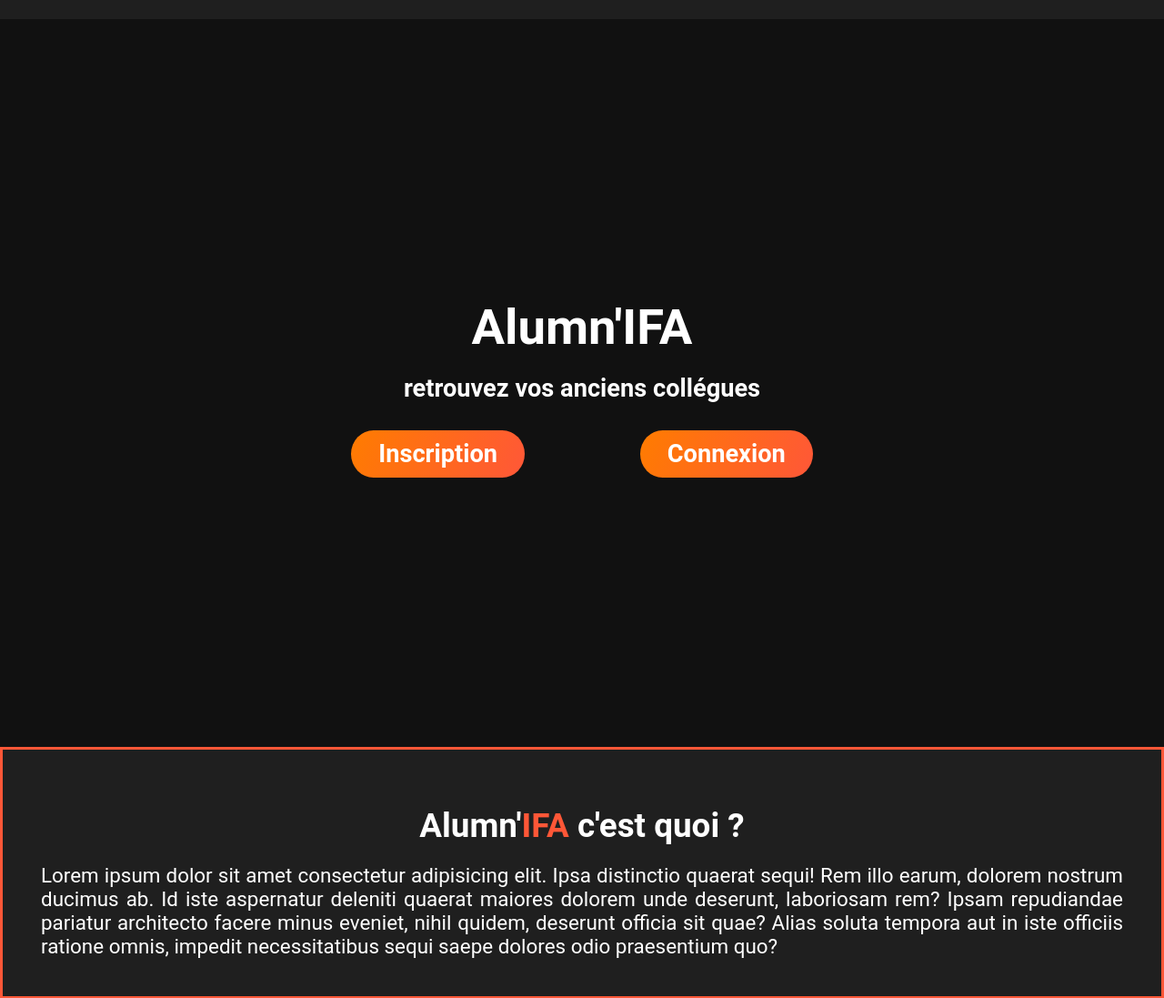
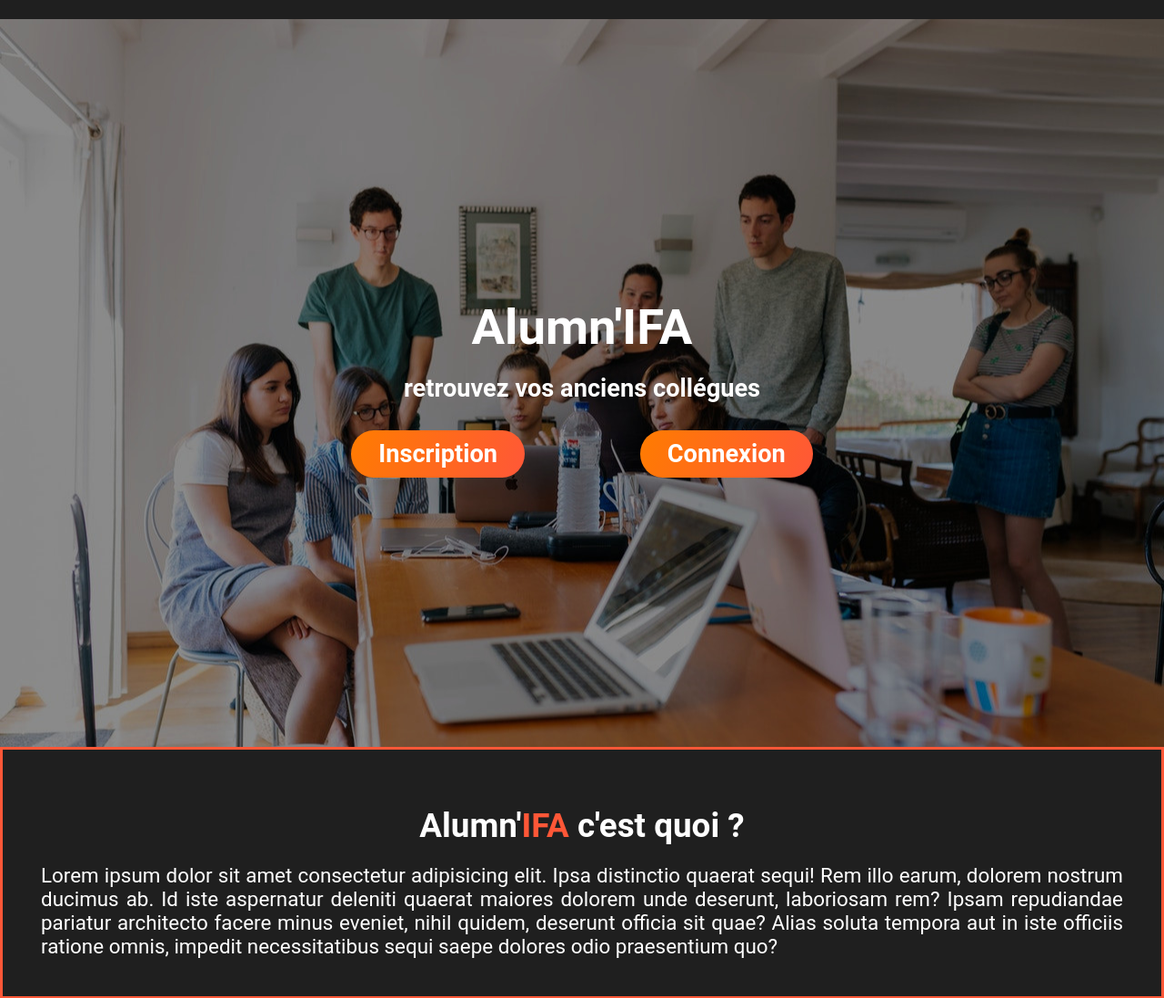
Before and after one commit to enzoran1/projet-MAE, a PHP site: page / in a window 1280 px wide. Shown: the part 431-1528 px from the top of the page at 91% size. Run offline with PHP 8.4, Linux system fonts and the light colour scheme.

Commit message:
Modification conflit sur css après merge

```diff
--- a/public/css/main.css
+++ b/public/css/main.css
@@ -11,11 +11,7 @@ body{
 
 .ban{
 
-<<<<<<< HEAD
-    background-image: url(./image/pexels-sharefaith-1231230.jpg); /* à changer en html  */
-=======
     background-image: url(./image/ban-home.jpg);
->>>>>>> enzo
     background-size: cover;
     height: 100vh;
     background-position: center;
```
